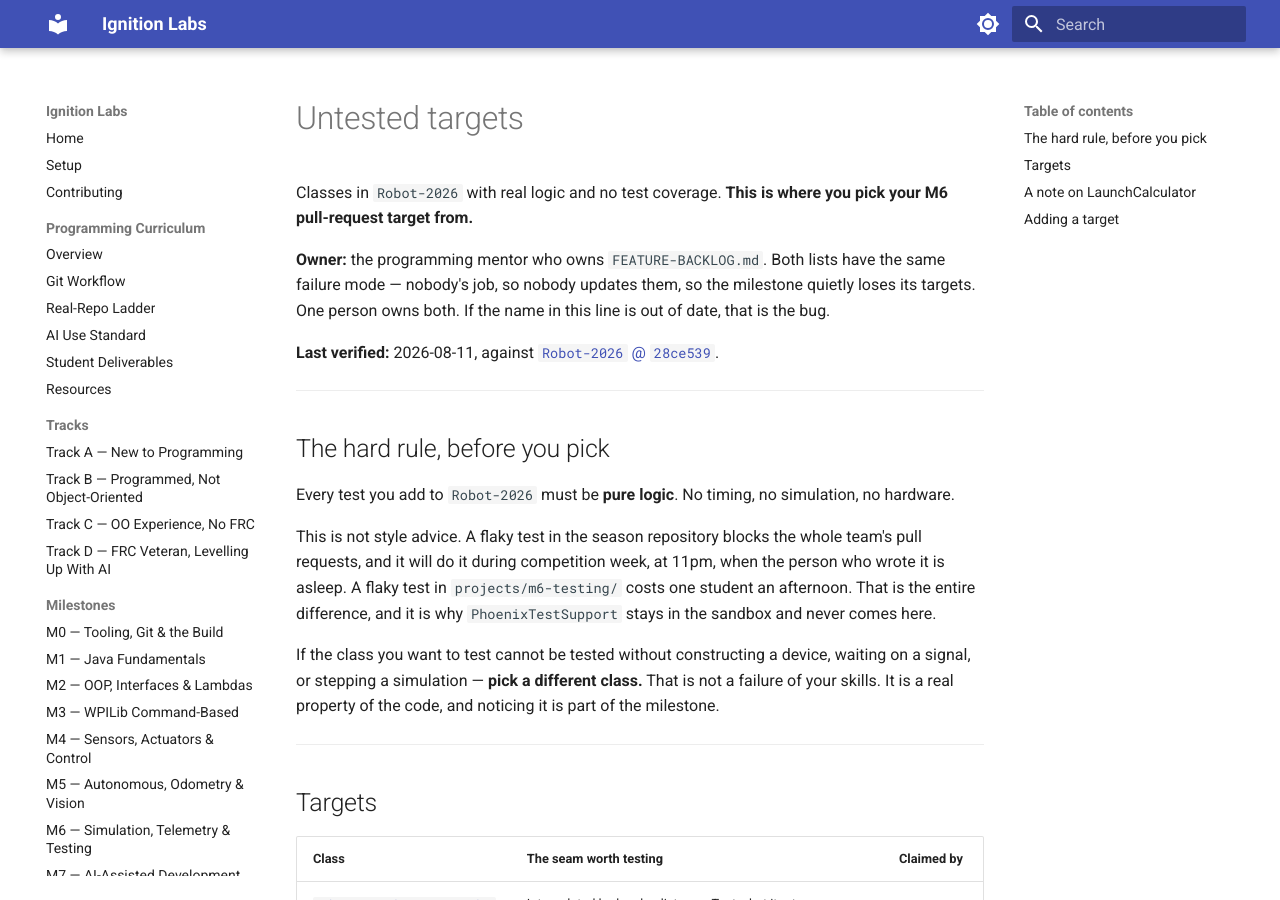
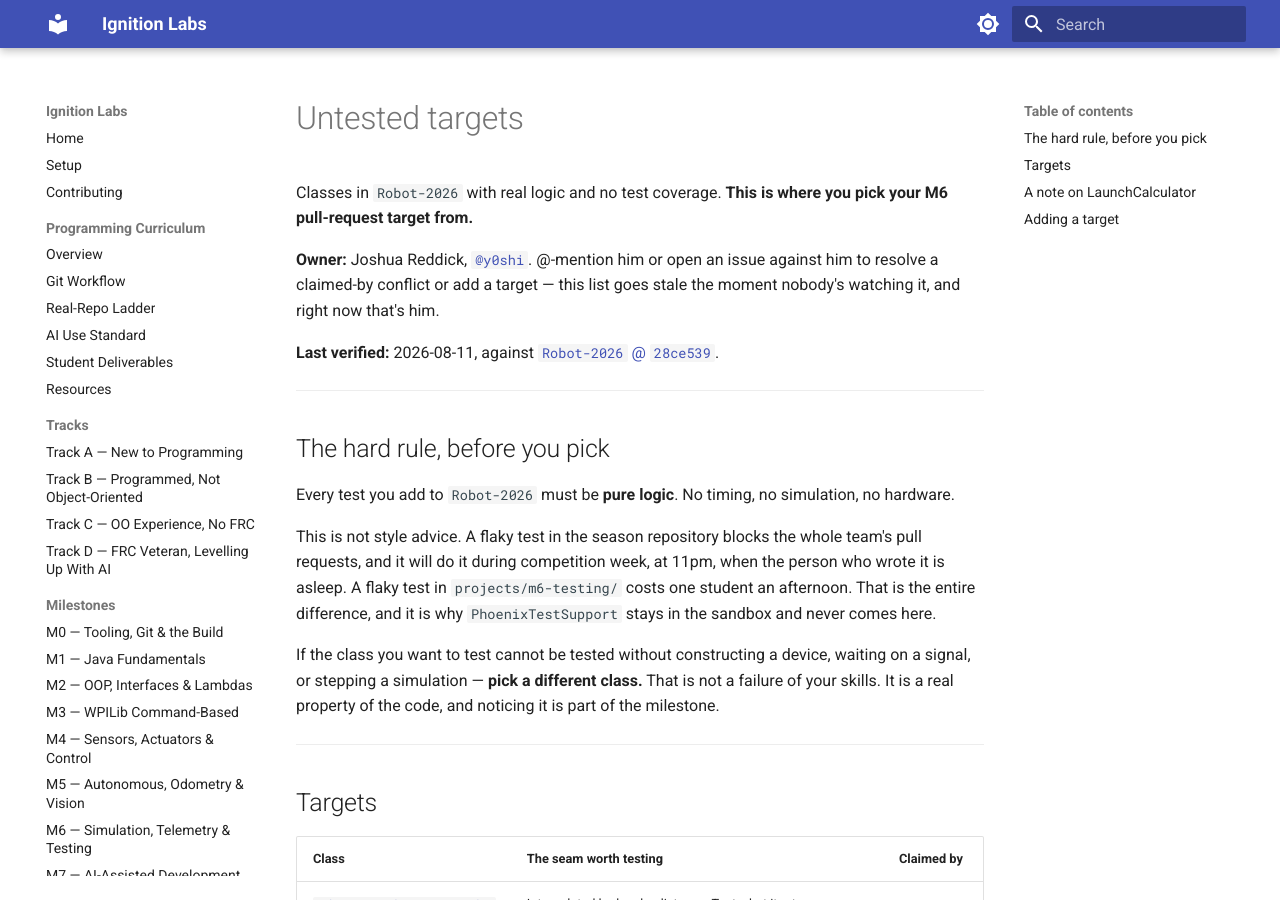
Before and after one commit to IgniteRobotics/ignition-labs, an MkDocs documentation site: the page built from docs/programming/UNTESTED-TARGETS.md, in a window 1280 px wide and 900 px high. Built offline with MkDocs 1.6.1 and Material for MkDocs 9.7.7, drawn with Linux system fonts in a browser that asks for light colours.

Commit message:
Fix round 1: name a real owner for UNTESTED-TARGETS.md
The owner line pointed at FEATURE-BACKLOG.md, an M7 deliverable that does not
exist yet -- a student following it would find nothing to resolve a claim
conflict against, which is exactly the failure §16 flags as the largest
unmitigated risk in the spec. Per the human partner's ruling, names Joshua
Reddick (@y0shi) directly, with a real GitHub handle a student can
@-mention or open an issue against instead of a role description that
resolves to nothing today.

```diff
--- a/docs/programming/UNTESTED-TARGETS.md
+++ b/docs/programming/UNTESTED-TARGETS.md
@@ -3,9 +3,9 @@
 Classes in `Robot-2026` with real logic and no test coverage. **This is where you pick your
 M6 pull-request target from.**
 
-**Owner:** the programming mentor who owns `FEATURE-BACKLOG.md`. Both lists have the same
-failure mode — nobody's job, so nobody updates them, so the milestone quietly loses its
-targets. One person owns both. If the name in this line is out of date, that is the bug.
+**Owner:** Joshua Reddick, [`@y0shi`](https://github.com/y0shi). @-mention him or open an
+issue against him to resolve a claimed-by conflict or add a target — this list goes stale
+the moment nobody's watching it, and right now that's him.
 
 **Last verified:** 2026-08-11, against
 [`Robot-2026` @ `28ce539`](https://github.com/IgniteRobotics/Robot-2026/tree/28ce5397d88275001d656dbb717d22cf9ac0150d).
```
